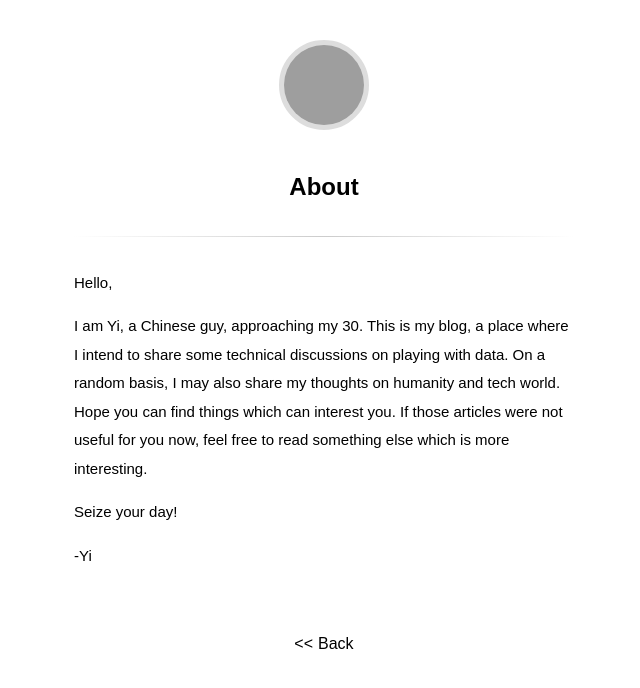
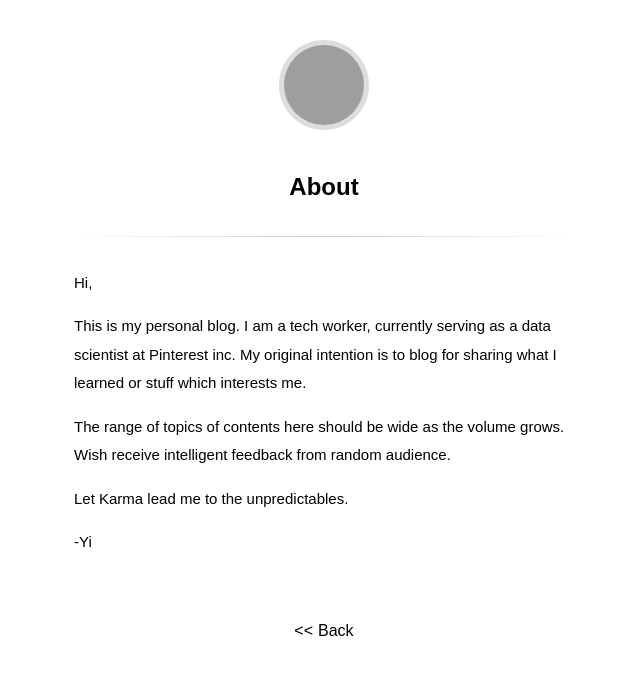
Before and after one commit to beingzy/beingzy.github.io, a Jekyll site: the page built from about.md, in a window 1280 px wide, cut to the strip 0-688 px from the top of the page. Shown: the whole strip, without its empty margins (316-956 px from the left). Built offline with Jekyll 4.4.1, drawn with Linux system fonts in a browser that asks for light colours; some web fonts are replaced; comment, search, counter and statistics services are not loaded; grey boxes are pictures that could not be loaded.

Commit message:
update the about page

```diff
--- a/about.md
+++ b/about.md
@@ -3,10 +3,12 @@ layout: page
 title: About
 ---
 
-Hello,
+Hi,
 
-I am Yi, a Chinese guy, approaching my 30. This is my blog, a place where I intend to share some technical discussions on playing with data. On a random basis, I may also share my thoughts on humanity and tech world. Hope you can find things which can interest you. If those articles were not useful for you now, feel free to read something else which is more interesting.
+This is my personal blog. I am a tech worker, currently serving as a data scientist at Pinterest inc. My original intention is to blog for sharing what I learned or stuff which interests me.
 
-Seize your day!
+The range of topics of contents here should be wide as the volume grows. Wish receive intelligent feedback from random audience.
+
+Let Karma lead me to the unpredictables.
 
 -Yi
```
